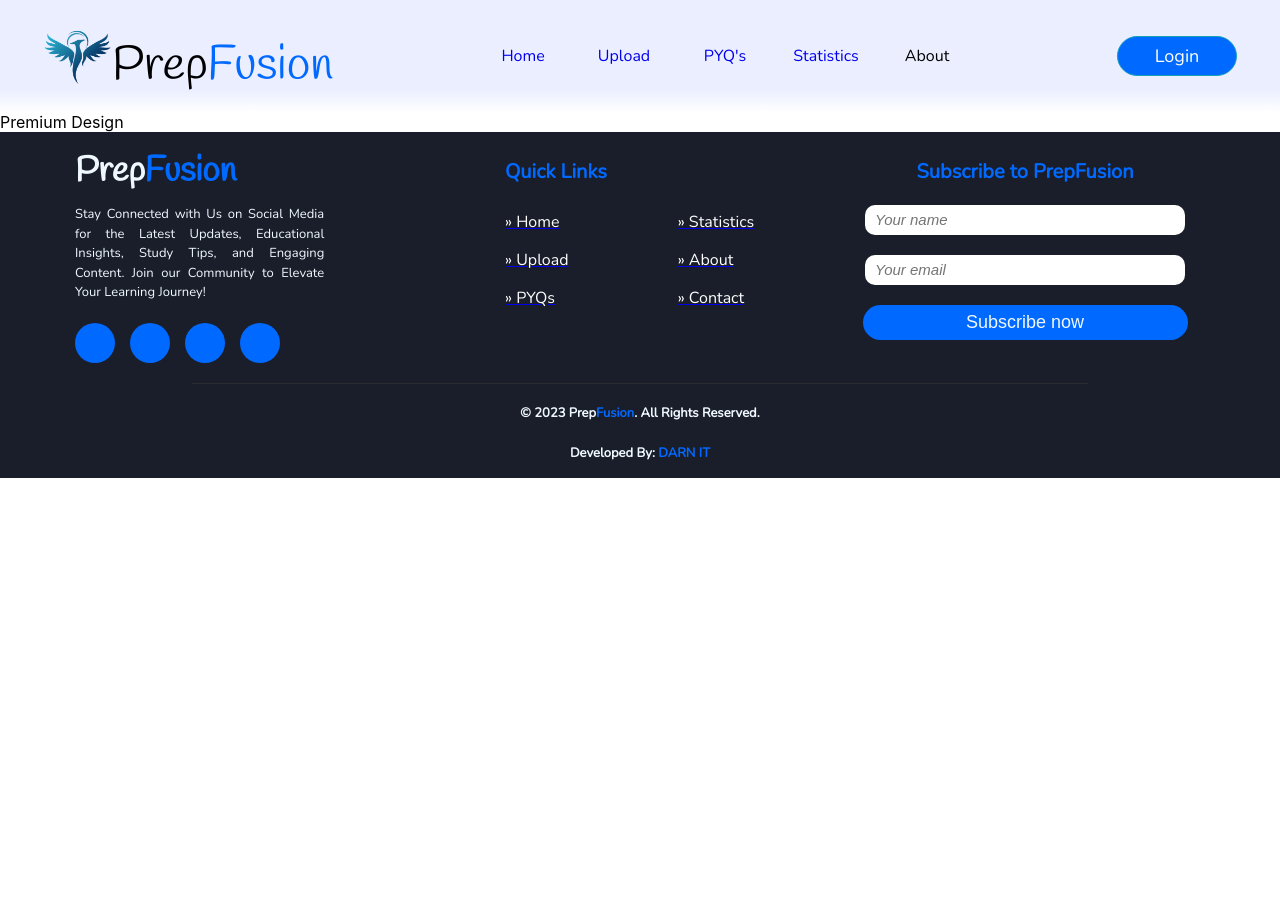
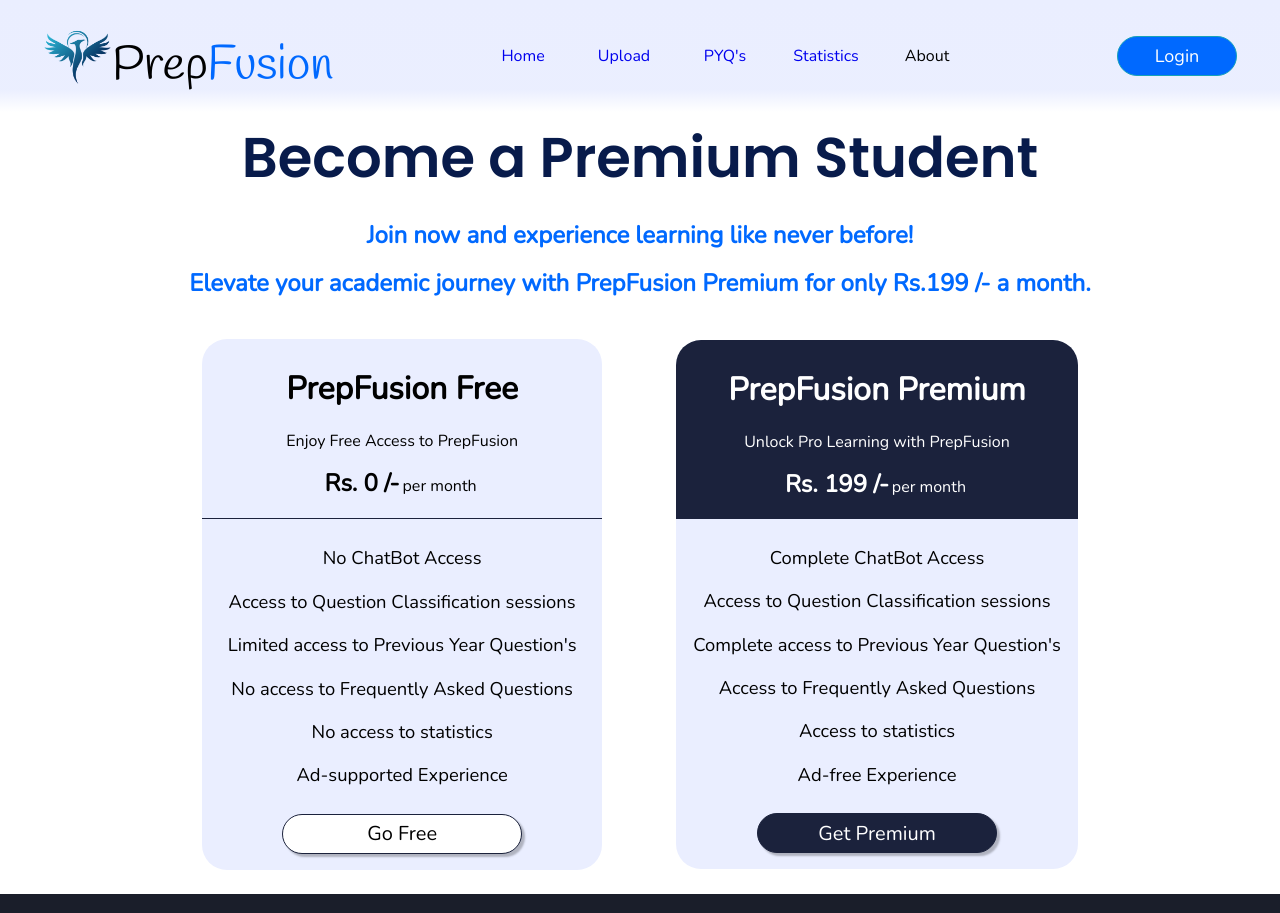
Before and after one commit to DarshilMarathe/PrepFusion, a React (Create React App) app in the folder prepfusion/: page /getPrepPro in a window 1280 px wide. Shown: the top 913 px of the page. Before the commit the page ends 800 px from the top, so only its background shows below. Built offline with nearby package versions, Linux system fonts and the light colour scheme.

Commit message:
premium page added

```diff
--- a/prepfusion/src/pages/GetPremium/GetPremium.css
+++ b/prepfusion/src/pages/GetPremium/GetPremium.css
@@ -0,0 +1,193 @@
+@import url("https://fonts.googleapis.com/css2?family=Nunito&display=swap");
+@import url("https://fonts.googleapis.com/css2?family=Poppins:wght@600&display=swap");
+@import url("https://fonts.googleapis.com/css2?family=Handlee&display=swap");
+
+body {
+  margin: 0;
+}
+.PrepPro {
+  background-color: #fff;
+  width: 100vw;
+  overflow: hidden;
+  text-align: center;
+  display: flex;
+  flex-direction: column;
+  justify-content: center;
+  align-items: center;
+}
+.pp-heading {
+  width: 100vw;
+  font-family: "Poppins";
+  font-style: normal;
+  font-weight: 600;
+  font-size: 7vh;
+  margin: 3px;
+  text-align: center;
+  color: #081b4b;
+}
+.pp-subheading-container {
+  display: flex;
+  flex-direction: column;
+  justify-content: center;
+  align-items: center;
+  width: 100vw;
+  margin: 1vh;
+  color: #0069ff;
+}
+.pp-subheading-container p {
+  font-family: "Nunito";
+  font-style: normal;
+  font-weight: 600;
+  font-size: 3vh;
+  margin: 1vh;
+  color: #0069ff;
+}
+.pp-info-container {
+  width: 80vw;
+  display: flex;
+  flex-direction: row;
+  justify-content: space-evenly;
+  align-items: center;
+  margin: 3vh;
+}
+.pp-free-info,
+.pp-paid-info {
+  display: flex;
+  flex-direction: column;
+  align-items: center;
+  justify-content: center;
+  background: #eaeeff;
+  border-radius: 25px;
+}
+
+.pp-dark-section1 {
+  display: flex;
+  flex-direction: column;
+  align-items: center;
+  justify-content: center;
+  /* background: #1b223c; */
+  border-radius: 25px 25px 0 0;
+  border-bottom: 1px solid #1b223c;
+  padding: 2vh 9vh;
+}
+.pp-dark-section2 {
+  display: flex;
+  flex-direction: column;
+  align-items: center;
+  justify-content: center;
+  background: #1b223c;
+  border-radius: 25px 25px 0 0;
+  padding: 2vh 5vh;
+}
+
+.pp-plan-heading1 {
+  font-family: "Nunito";
+  font-style: normal;
+  font-weight: 600;
+  font-size: 4vh;
+  margin: 1.5vh;
+  color: white;
+}
+.pp-plan-heading2 {
+  font-family: "Nunito";
+  font-style: normal;
+  font-weight: 400;
+  font-size: 2vh;
+  margin: 1vh 1.5vh 1.5vh 1.5vh;
+  color: white;
+}
+.pp-plan-subheading1 {
+  font-family: "Nunito";
+  font-style: normal;
+  font-weight: 600;
+  font-size: 3vh;
+  margin: 3px;
+  color: black;
+}
+
+.pp-plan-subheading1 span {
+  font-family: "Nunito";
+  font-style: normal;
+  font-weight: 500;
+  font-size: 2vh;
+  margin: 3px;
+  color: black;
+}
+
+.pp-plan-subheading2 {
+  font-family: "Nunito";
+  font-style: normal;
+  font-weight: 600;
+  font-size: 3vh;
+  margin: 3px;
+  color: white;
+}
+
+.pp-plan-subheading2 span {
+  font-family: "Nunito";
+  font-style: normal;
+  font-weight: 500;
+  font-size: 2vh;
+  margin: 3px;
+  color: white;
+}
+
+.pp-features p {
+  font-family: "Nunito";
+  font-style: normal;
+  font-weight: 500;
+  font-size: 2.3vh;
+  text-align: center;
+}
+.pp-features {
+  padding: 1vh;
+}
+
+.pp-free-info button {
+  height: 5vh;
+  width: 30vh;
+  background: white;
+  color: black;
+  border: 1px solid #1b223c;
+  box-shadow: 3px 3px 2px rgba(0, 0, 0, 0.25);
+  border-radius: 20px;
+  font-family: "Nunito";
+  font-style: normal;
+  font-weight: 400;
+  font-size: 2.5vh;
+  text-align: center;
+  margin-bottom: 2vh;
+}
+.pp-paid-info button {
+  height: 5vh;
+  width: 30vh;
+  background: #1b223c;
+  color: white;
+  border: 1px solid #1b223c;
+  box-shadow: 3px 3px 2px rgba(0, 0, 0, 0.25);
+  border-radius: 20px;
+  font-family: "Nunito";
+  font-style: normal;
+  font-weight: 400;
+  font-size: 2.5vh;
+  text-align: center;
+  margin-bottom: 2vh;
+}
+
+.pp-dark-section1 .pp-plan-heading1 {
+  font-family: "Nunito";
+  font-style: normal;
+  font-weight: 600;
+  font-size: 4vh;
+  margin: 1.5vh;
+  color: black;
+}
+
+.pp-dark-section1 .pp-plan-heading2 {
+  font-family: "Nunito";
+  font-style: normal;
+  font-weight: 500;
+  font-size: 2vh;
+  margin: 1vh 1.5vh 1.5vh 1.5vh;
+  color: black;
+}
--- a/prepfusion/src/pages/GetPremium/GetPremium.js
+++ b/prepfusion/src/pages/GetPremium/GetPremium.js
@@ -1,11 +1,58 @@
-import React from 'react'
+import React from "react";
 
-import './GetPremium.css'
+import "./GetPremium.css";
 
 export default function GetPremium() {
   return (
-    <div>
-      Premium Design
+    <div className="PrepPro">
+      <p className="pp-heading">Become a Premium Student</p>
+      <div className="pp-subheading-container">
+        <p>Join now and experience learning like never before!</p>
+        <p>
+          Elevate your academic journey with PrepFusion Premium for only Rs.199
+          /- a month.
+        </p>
+      </div>
+      <div className="pp-info-container">
+        <div className="pp-free-info">
+          <div className="pp-dark-section1">
+            <p className="pp-plan-heading1">PrepFusion Free</p>
+            <p className="pp-plan-heading2">Enjoy Free Access to PrepFusion</p>
+            <p className="pp-plan-subheading1">
+              Rs. 0 /-<span>per month</span>
+            </p>
+          </div>
+          <div className="pp-features">
+            <p>No ChatBot Access</p>
+            <p>Access to Question Classification sessions</p>
+            <p>Limited access to Previous Year Question's</p>
+            <p>No access to Frequently Asked Questions</p>
+            <p>No access to statistics</p>
+            <p>Ad-supported Experience</p>
+          </div>
+          <button>Go Free</button>
+        </div>
+        <div className="pp-paid-info">
+          <div className="pp-dark-section2">
+            <p className="pp-plan-heading1">PrepFusion Premium</p>
+            <p className="pp-plan-heading2">
+              Unlock Pro Learning with PrepFusion
+            </p>
+            <p className="pp-plan-subheading2">
+              Rs. 199 /-<span>per month</span>
+            </p>
+          </div>
+          <div className="pp-features">
+            <p>Complete ChatBot Access</p>
+            <p>Access to Question Classification sessions</p>
+            <p>Complete access to Previous Year Question's</p>
+            <p>Access to Frequently Asked Questions</p>
+            <p>Access to statistics</p>
+            <p>Ad-free Experience</p>
+          </div>
+          <button>Get Premium</button>
+        </div>
+      </div>
     </div>
-  )
+  );
 }
```
